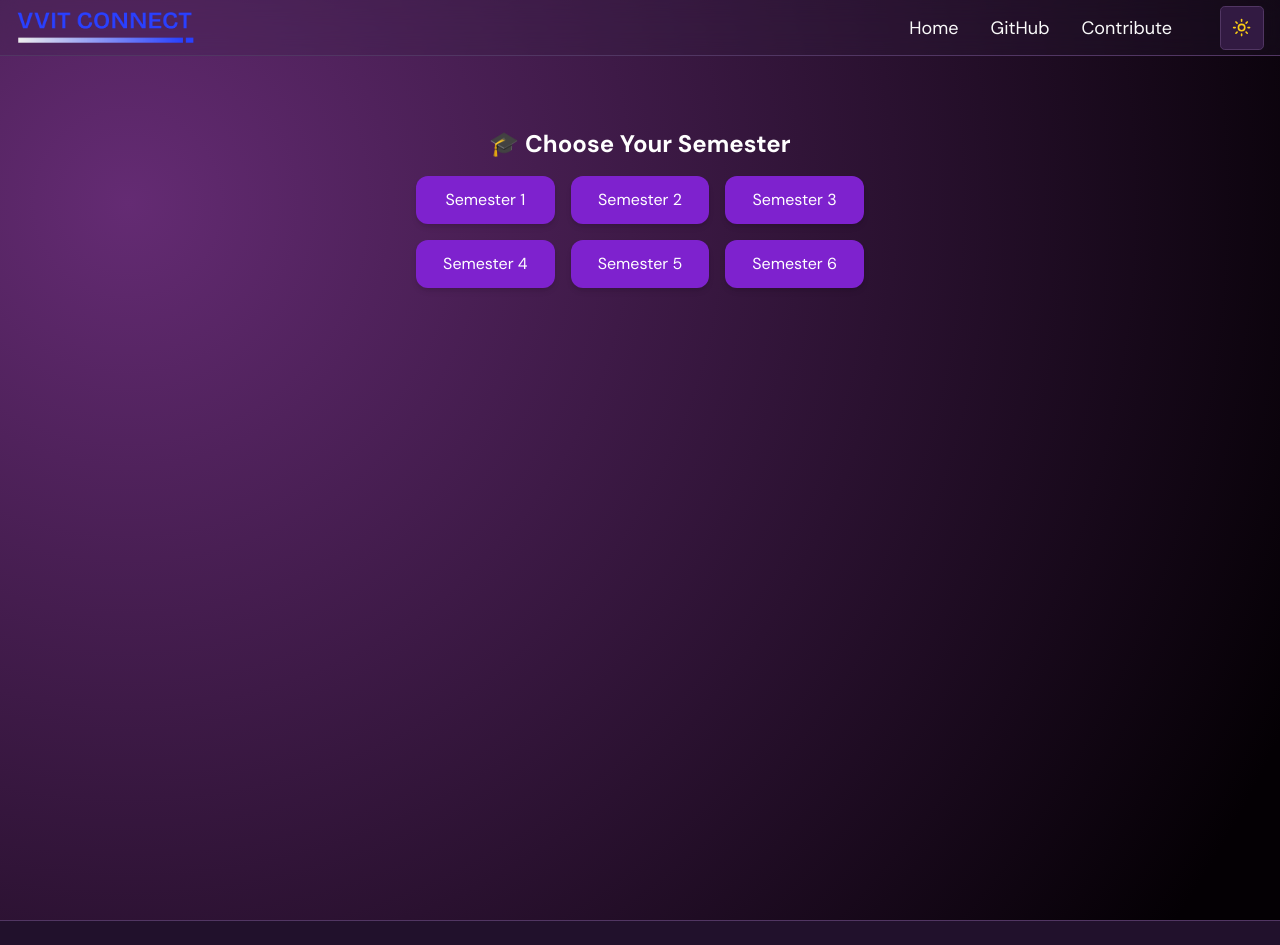
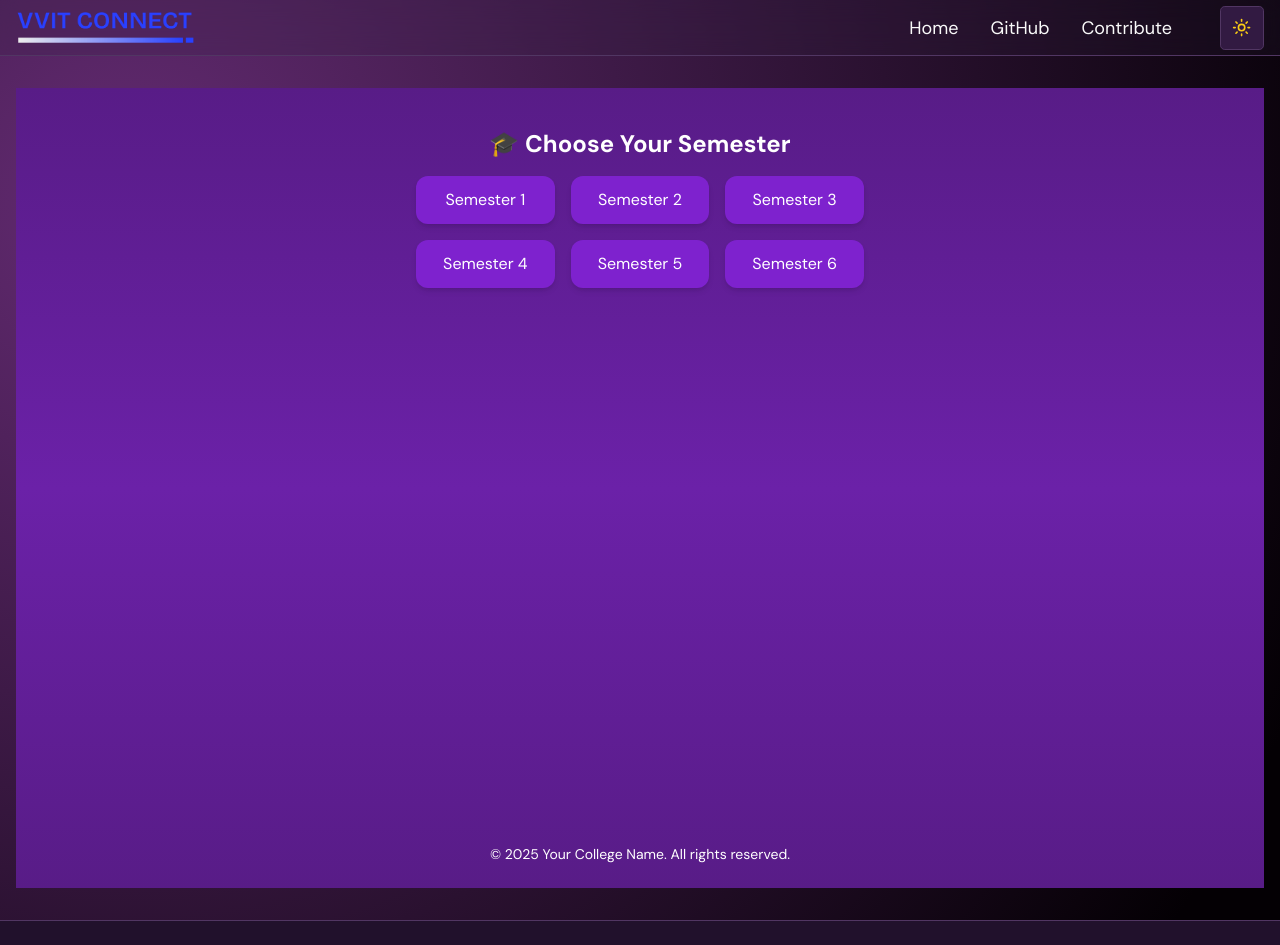
Before and after one commit to pyKinsu/VVITConnect, a Next.js app: page /bba in a window 1280 px wide. Shown: the top 945 px of the page. Built offline with nearby package versions, Linux system fonts and the light colour scheme.

Commit message:
Update page.tsx

```diff
--- a/src/app/bba/page.tsx
+++ b/src/app/bba/page.tsx
@@ -1,8 +1,10 @@
 import React from "react";
 
-const BCA = () => {
+const BBA = () => {
   return (
-    <div className="flex flex-col items-center justify-start min-h-screen px-4 pt-10 bg-transparent">
+    <div className="flex flex-col justify-between min-h-screen px-4 pt-10 pb-6 bg-gradient-to-b from-purple-900 via-purple-800 to-purple-900">
+      {/* Main content */}
+      <div className="flex flex-col items-center">
         {/* Title */}
         <h2 className="text-2xl font-bold flex items-center gap-2 text-white mb-4">
           🎓 Choose Your Semester
@@ -20,7 +22,13 @@ const BCA = () => {
           ))}
         </div>
       </div>
+
+      {/* Footer */}
+      <footer className="text-white text-sm text-center">
+        © 2025 Your College Name. All rights reserved.
+      </footer>
+    </div>
   );
 };
 
-export default BCA;
+export default BBA;
```
Lines whose indentation alone changed are shown as unchanged.
